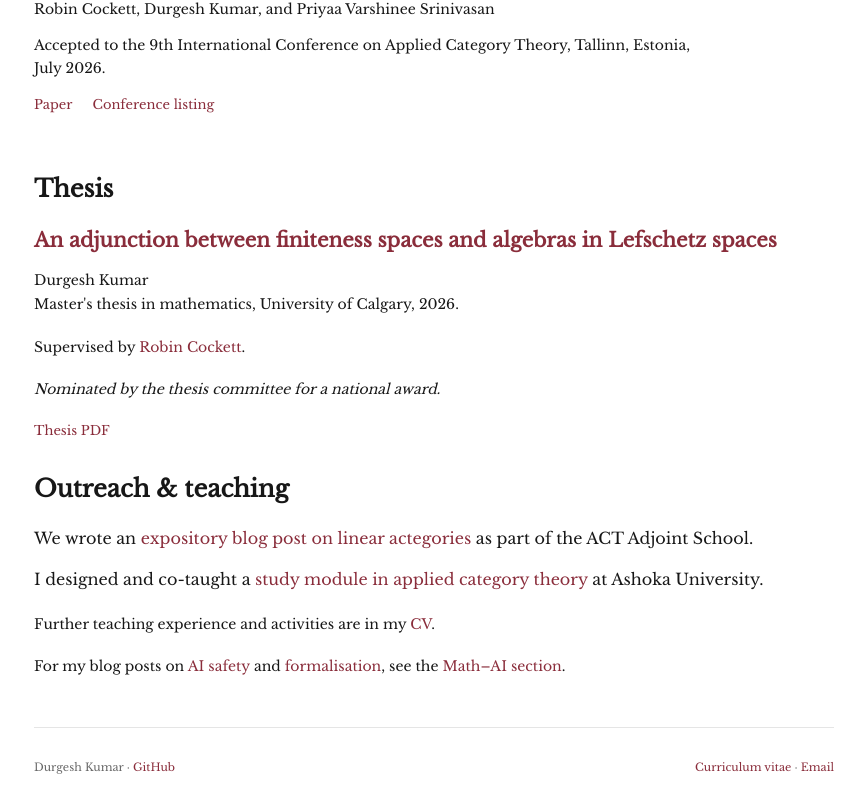
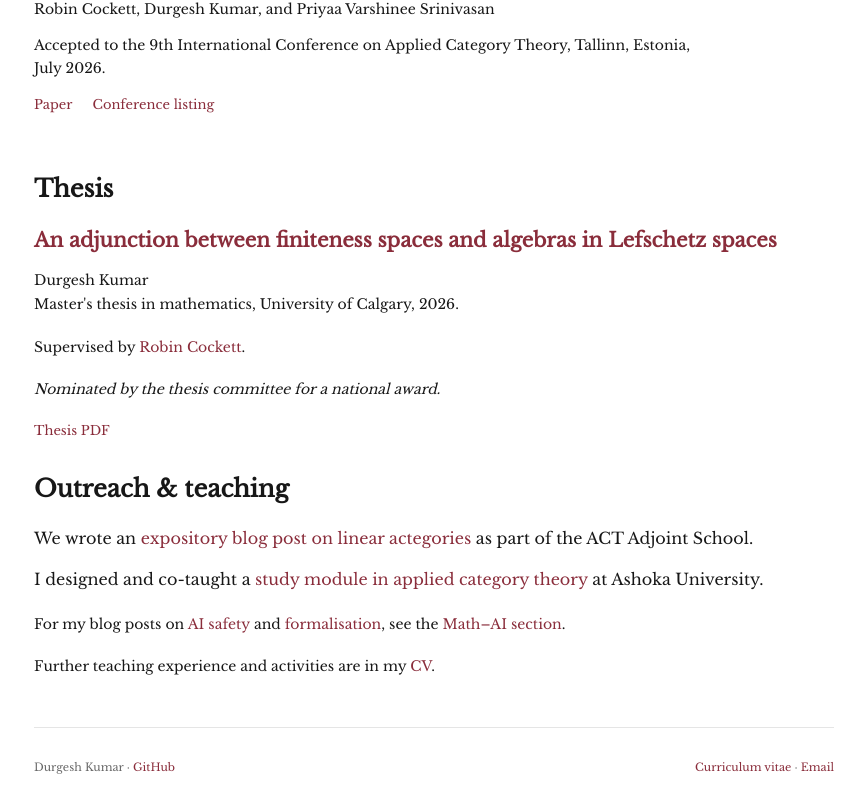
Before and after one commit to durgesh-qcat/durgesh-qcat.github.io, a Next.js app: page / in a window 1280 px wide. Shown: the part 734-1541 px from the top of the page, without its empty margins (206-1070 px from the left). Built offline with nearby package versions, Linux system fonts and the light colour scheme.

Commit message:
Place blog reference before teaching CV note

```diff
--- a/app/page.tsx
+++ b/app/page.tsx
@@ -73,10 +73,10 @@ export default function AboutPage() {
           </li>
         </ul>
         <p className="supporting-text">
-          Further teaching experience and activities are in my <a href={profile.cvUrl}>CV</a>.
+          For my blog posts on <a href={mathAiFeaturedPost.url}>AI safety</a> and <a href={mathAiAdditionalPosts[0].url}>formalisation</a>, see the <a href="/math-ai/">Math–AI section</a>.
         </p>
         <p className="supporting-text">
-          For my blog posts on <a href={mathAiFeaturedPost.url}>AI safety</a> and <a href={mathAiAdditionalPosts[0].url}>formalisation</a>, see the <a href="/math-ai/">Math–AI section</a>.
+          Further teaching experience and activities are in my <a href={profile.cvUrl}>CV</a>.
         </p>
       </section>
     </article>
```
